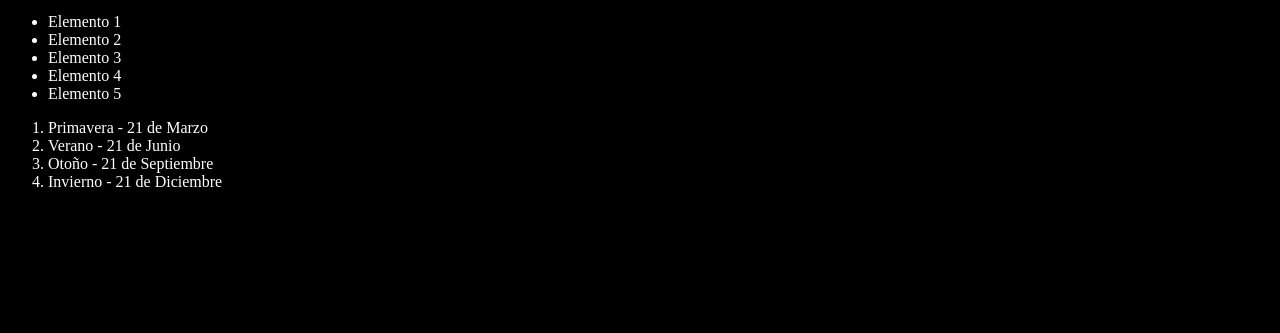
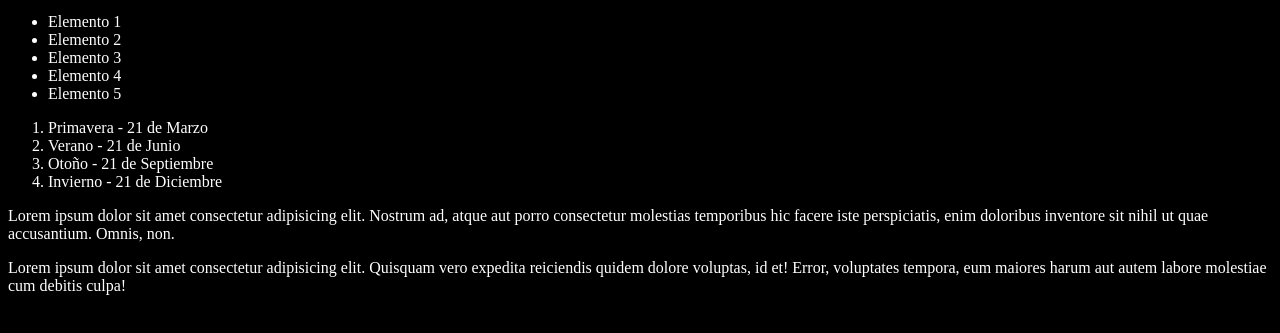
Before and after one commit to maeb10/youtube-git, a plain HTML site: page index.html in a window 1280 px wide. Shown: the part 101-434 px from the top of the page. Drawn offline with Linux system fonts and the light colour scheme; a script that the page names is missing.

Commit message:
Agregando 2 párrafos

```diff
--- a/index.html
+++ b/index.html
@@ -24,6 +24,8 @@
         <li>Otoño - 21 de Septiembre</li>
         <li>Invierno - 21 de Diciembre</li>
     </ol>
+    <p>Lorem ipsum dolor sit amet consectetur adipisicing elit. Nostrum ad, atque aut porro consectetur molestias temporibus hic facere iste perspiciatis, enim doloribus inventore sit nihil ut quae accusantium. Omnis, non.</p>
+    <p>Lorem ipsum dolor sit amet consectetur adipisicing elit. Quisquam vero expedita reiciendis quidem dolore voluptas, id et! Error, voluptates tempora, eum maiores harum aut autem labore molestiae cum debitis culpa!</p>
     <script src="index.js"></script>
 </body>
 
```
